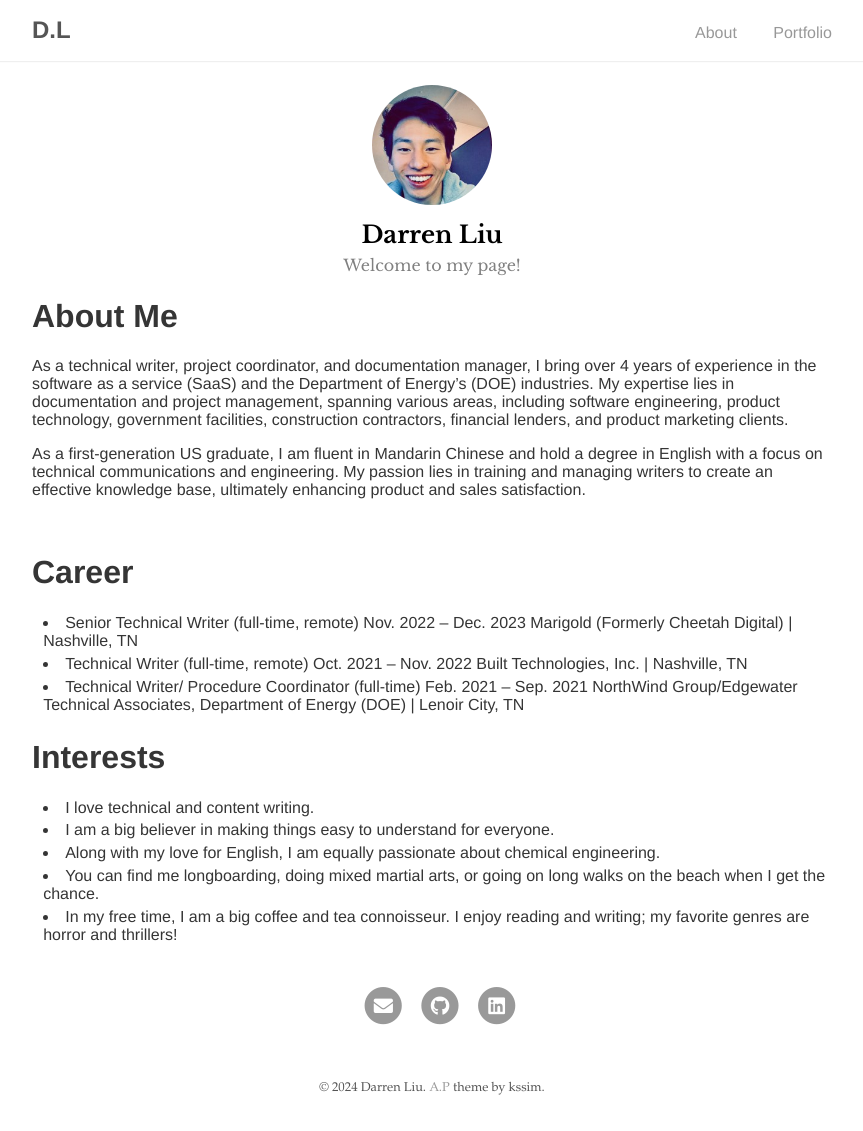
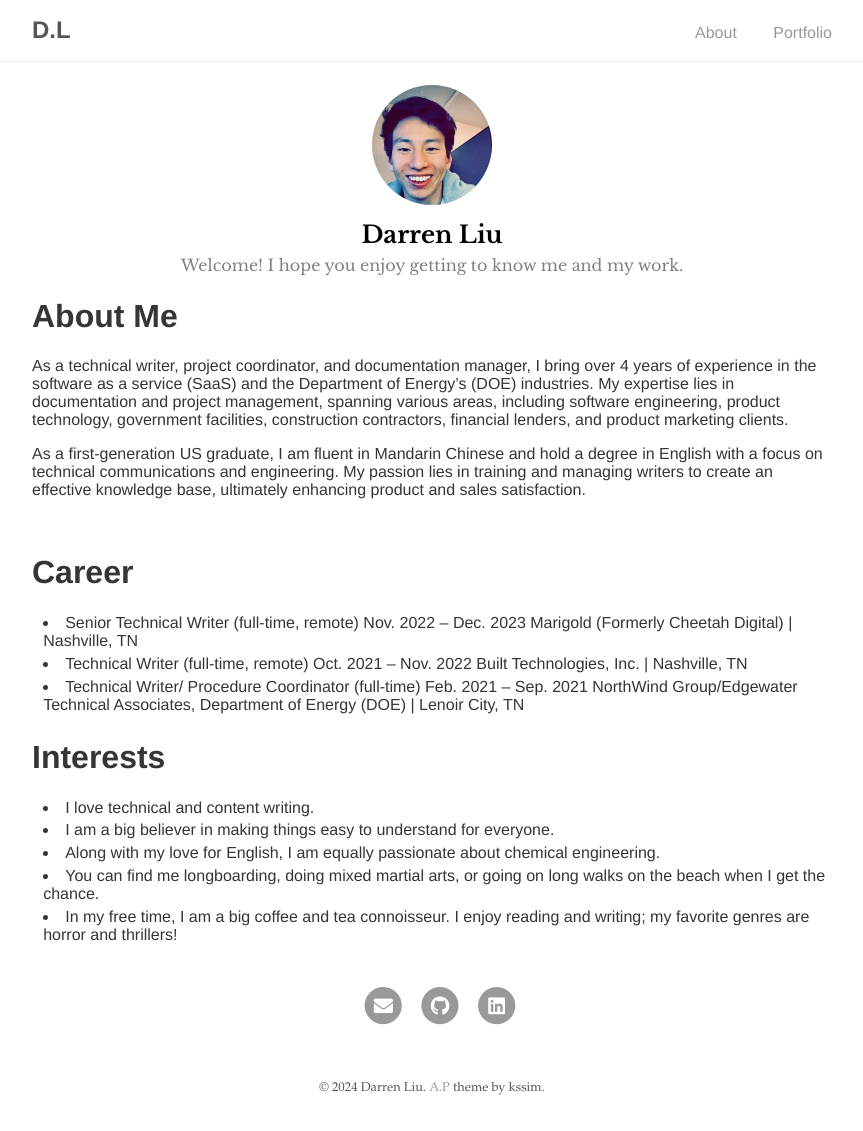
Before and after one commit to moekewlkatz/coffeeandteatime, a Jekyll site: the page built from index.md, in a window 1280 px wide. Shown: the whole page, without its empty margins (208-1071 px from the left). Built offline with Jekyll 4.4.1, drawn with Linux system fonts in a browser that asks for light colours; our own code applies the rules of GitHub Pages for plain Markdown files.

Commit message:
Update _config.yml (#6)

```diff
--- a/_config.yml
+++ b/_config.yml
@@ -7,7 +7,7 @@ google_analytics: # Tracking ID, e.g. "UA-000000-01"
 # Author
 author:
   name: "Darren Liu"
-  desc: Welcome to my page!
+  desc: Welcome! I hope you enjoy getting to know me and my work.
   email: darren.liu.plath@gmail.com
   selfie: assets/img/profile.jpg
 
```
